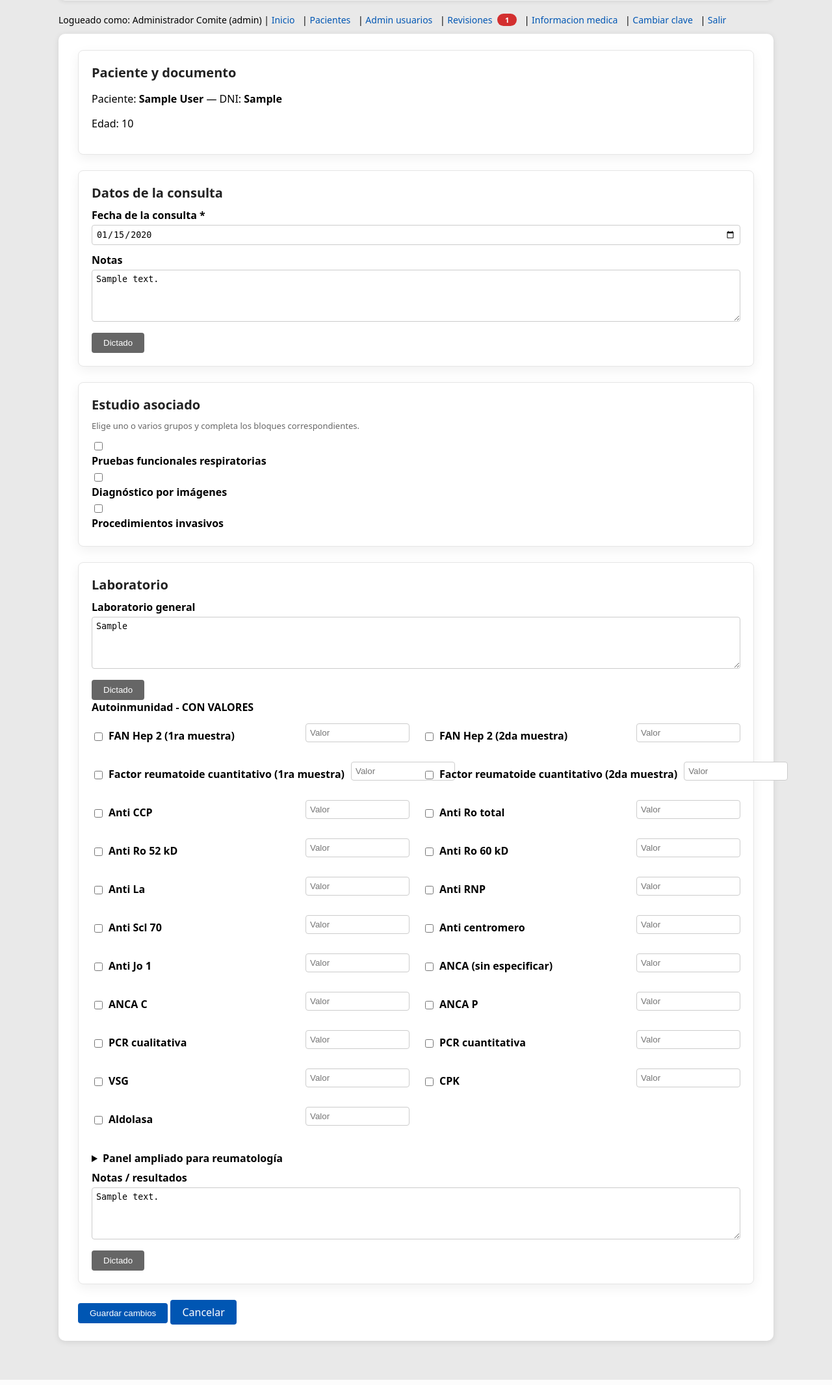
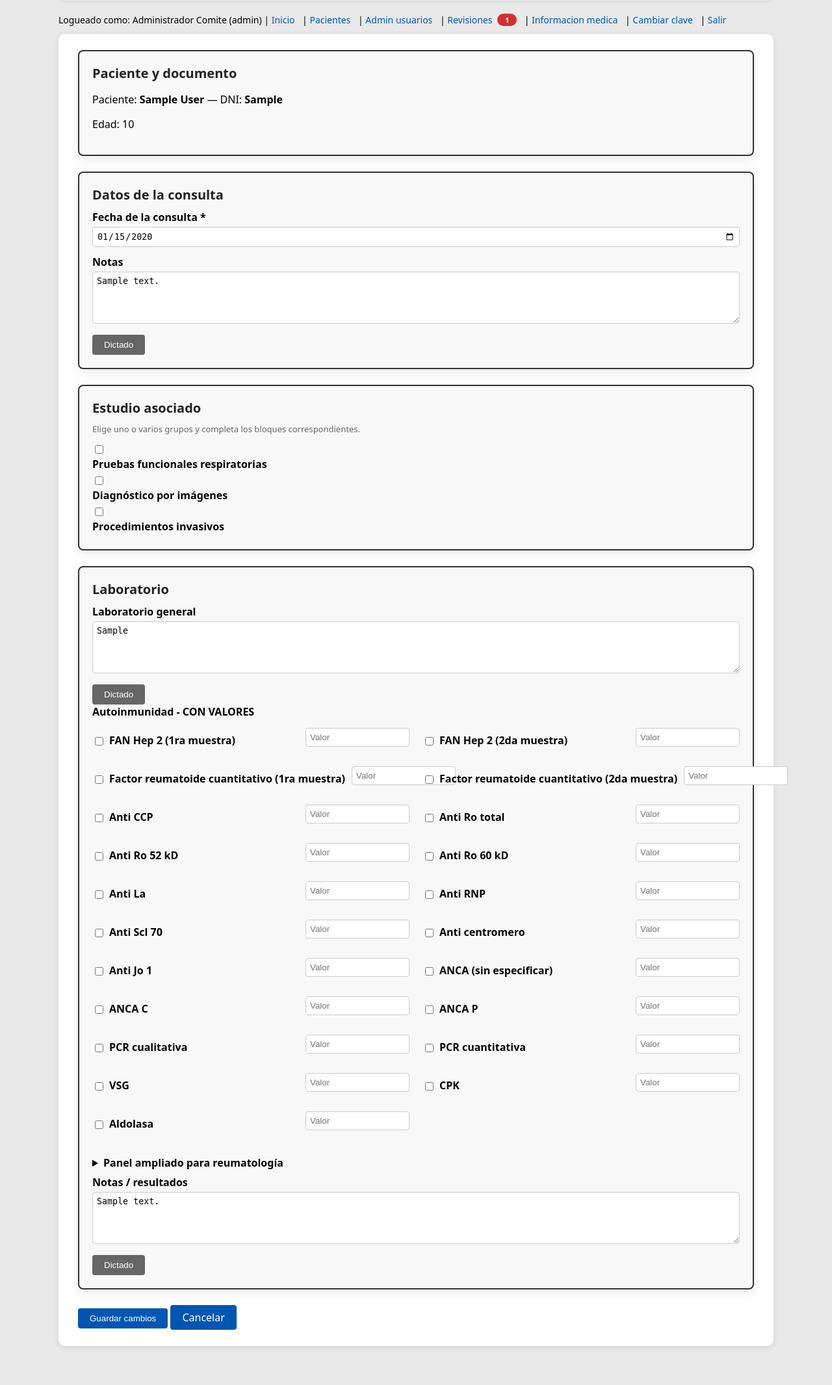
Before and after one commit to comitetoraxvm/comite-torax, a Flask app: page /consultations/1/edit in a window 1280 px wide. Shown: the part 159-2290 px from the top of the page at 65% size. Run offline with Flask 3, Linux system fonts and the light colour scheme; a user stored in the database is signed in; tables that the repository leaves empty hold one stand-in row (values such as "Sample post"); some libraries are stand-ins or nearby versions.

Commit message:
style: darken form-section cards for better visual separation
- Changed form-section border from 1px #e6e6e6 to 2px #333 (darker)
- Changed background from #fff to #f8f8f8 (light gray)
- Increased box-shadow slightly for more depth
- Applies to all consultation views (new, edit, view)

```diff
--- a/templates/base.html
+++ b/templates/base.html
@@ -218,10 +218,10 @@
     .form-section {
       margin-bottom: 24px;
       padding: 20px;
-      border: 1px solid #e6e6e6;
+      border: 2px solid #333;
       border-radius: 8px;
-      background: #fff;
-      box-shadow: 0 6px 18px rgba(0,0,0,0.06);
+      background: #f8f8f8;
+      box-shadow: 0 6px 18px rgba(0,0,0,0.08);
     }
 
     .form-section h2 {
--- a/templates/consultation_edit.html
+++ b/templates/consultation_edit.html
@@ -607,10 +607,6 @@ document.addEventListener("DOMContentLoaded", () => {
         // mostrar link debajo del select
         linkDisplay.innerHTML = 'Portal: <a href="' + url + '" target="_blank">' + url + '</a>';
         linkDisplay.style.display = 'block';
-        // autocompletar el campo de link si está vacío
-        if (!linkInput.value) {
-          linkInput.value = url;
-        }
       } else {
         linkDisplay.style.display = 'none';
       }
--- a/templates/consultation_new.html
+++ b/templates/consultation_new.html
@@ -208,7 +208,6 @@
                       {% endfor %}
                     </select>
                     <small class="center-link-display form-text text-muted" style="display:none;"></small>
-                  </div>
                   </div>
                 </div>
                 <div class="form-row">
@@ -538,10 +537,6 @@ document.addEventListener("DOMContentLoaded", () => {
         // mostrar link debajo del select
         linkDisplay.innerHTML = 'Portal: <a href="' + url + '" target="_blank">' + url + '</a>';
         linkDisplay.style.display = 'block';
-        // autocompletar el campo de link si está vacío
-        if (!linkInput.value) {
-          linkInput.value = url;
-        }
       } else {
         linkDisplay.style.display = 'none';
       }
```
